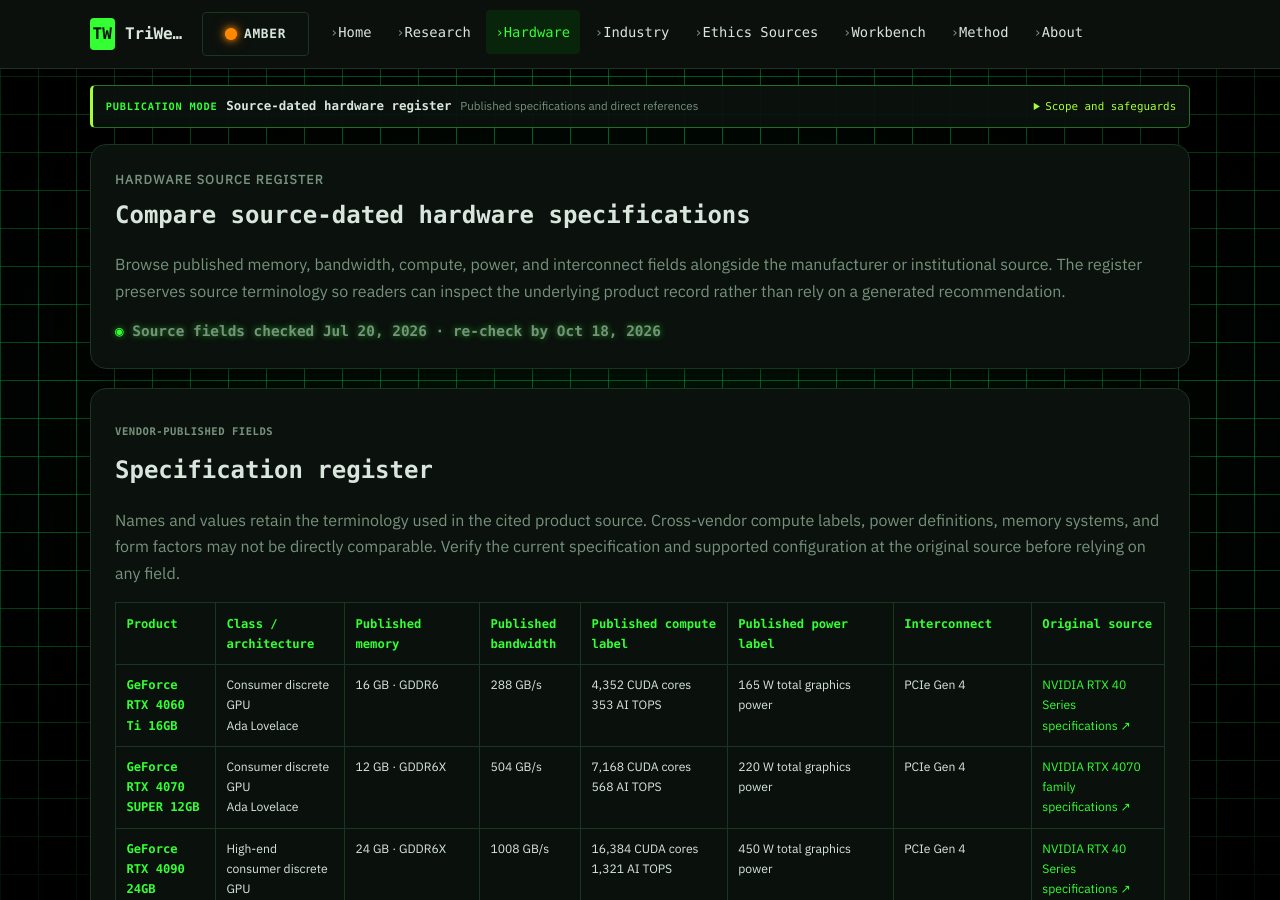
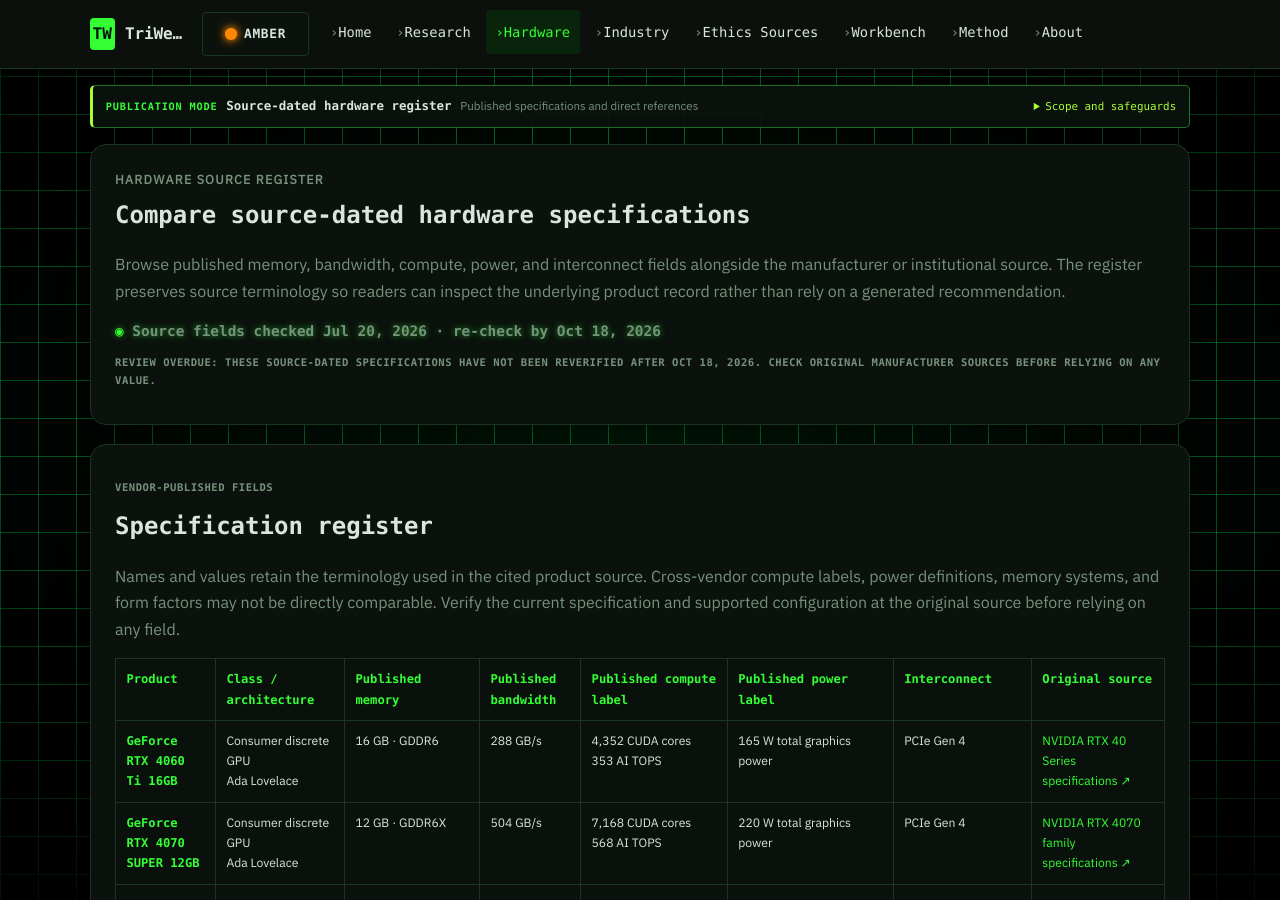
Before and after one commit to Joeyjojoe-jr/triwei-ai-site, a Jekyll site: the page built from hardware.md, in a window 1280 px wide and 900 px high. Built offline with Jekyll 4.4.1, drawn with Linux system fonts in a browser that asks for light colours.

Commit message:
fix: explicitly flag overdue hardware verification on published page

```diff
--- a/hardware.md
+++ b/hardware.md
@@ -13,6 +13,11 @@
     <h1>Compare source-dated hardware specifications</h1>
     <p>Browse published memory, bandwidth, compute, power, and interconnect fields alongside the manufacturer or institutional source. The register preserves source terminology so readers can inspect the underlying product record rather than rely on a generated recommendation.</p>
     <p class="updated-stamp">Source fields checked {{ hardware.verified_display | escape }} · re-check by {{ hardware.reverify_by | date: "%b %d, %Y" }}</p>
+    {% assign hardware_review_due = hardware.reverify_by | date: "%s" | plus: 0 %}
+    {% assign hardware_rendered_at = site.time | date: "%s" | plus: 0 %}
+    {% if hardware_rendered_at > hardware_review_due %}
+    <p class="source-only-warning" data-hardware-review-overdue>Review overdue: these source-dated specifications have not been reverified after {{ hardware.reverify_by | date: "%b %d, %Y" }}. Check original manufacturer sources before relying on any value.</p>
+    {% endif %}
   </header>
 
   <section class="source-only-section card animate-in" aria-labelledby="hardware-spec-title">
```
